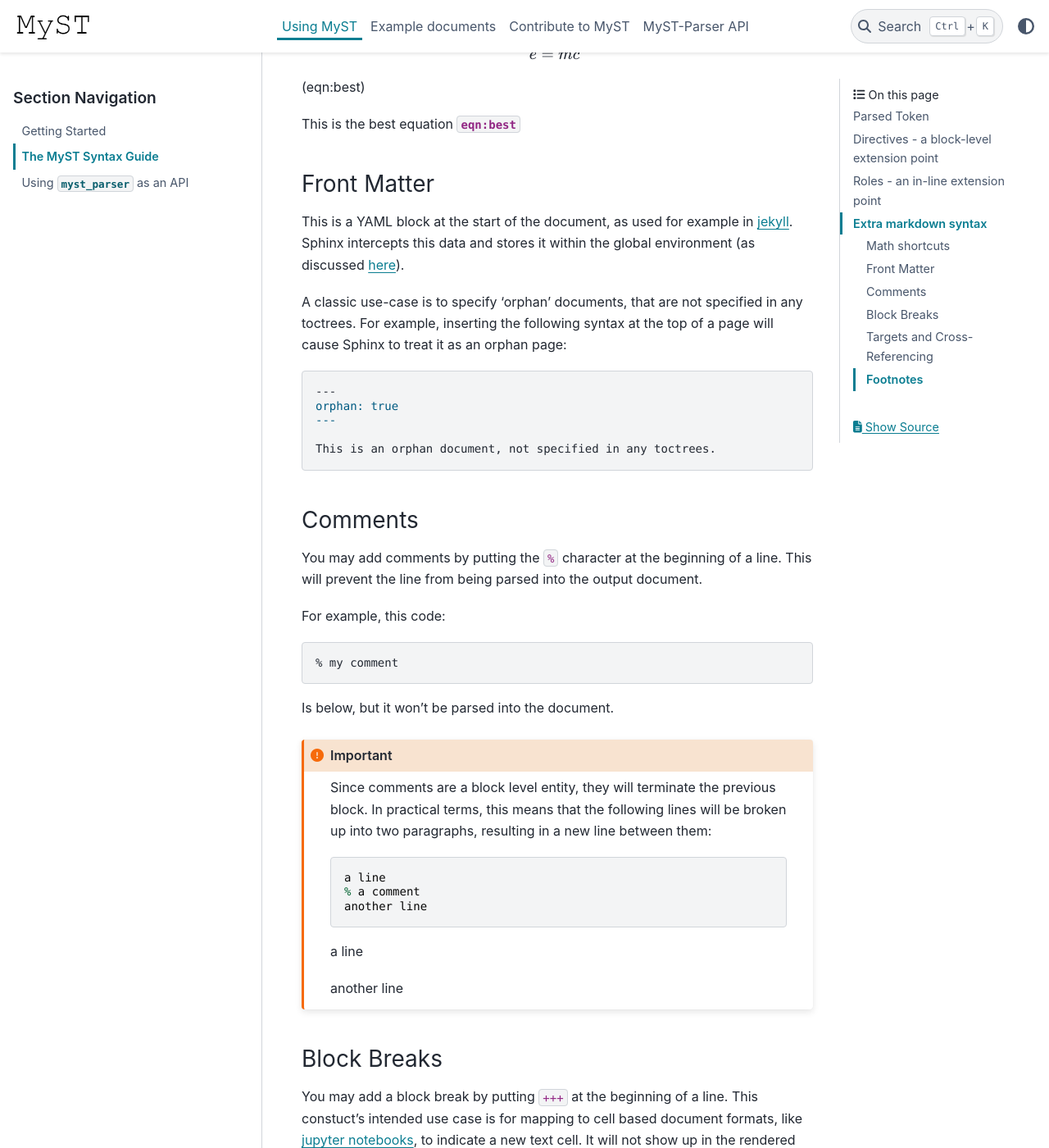
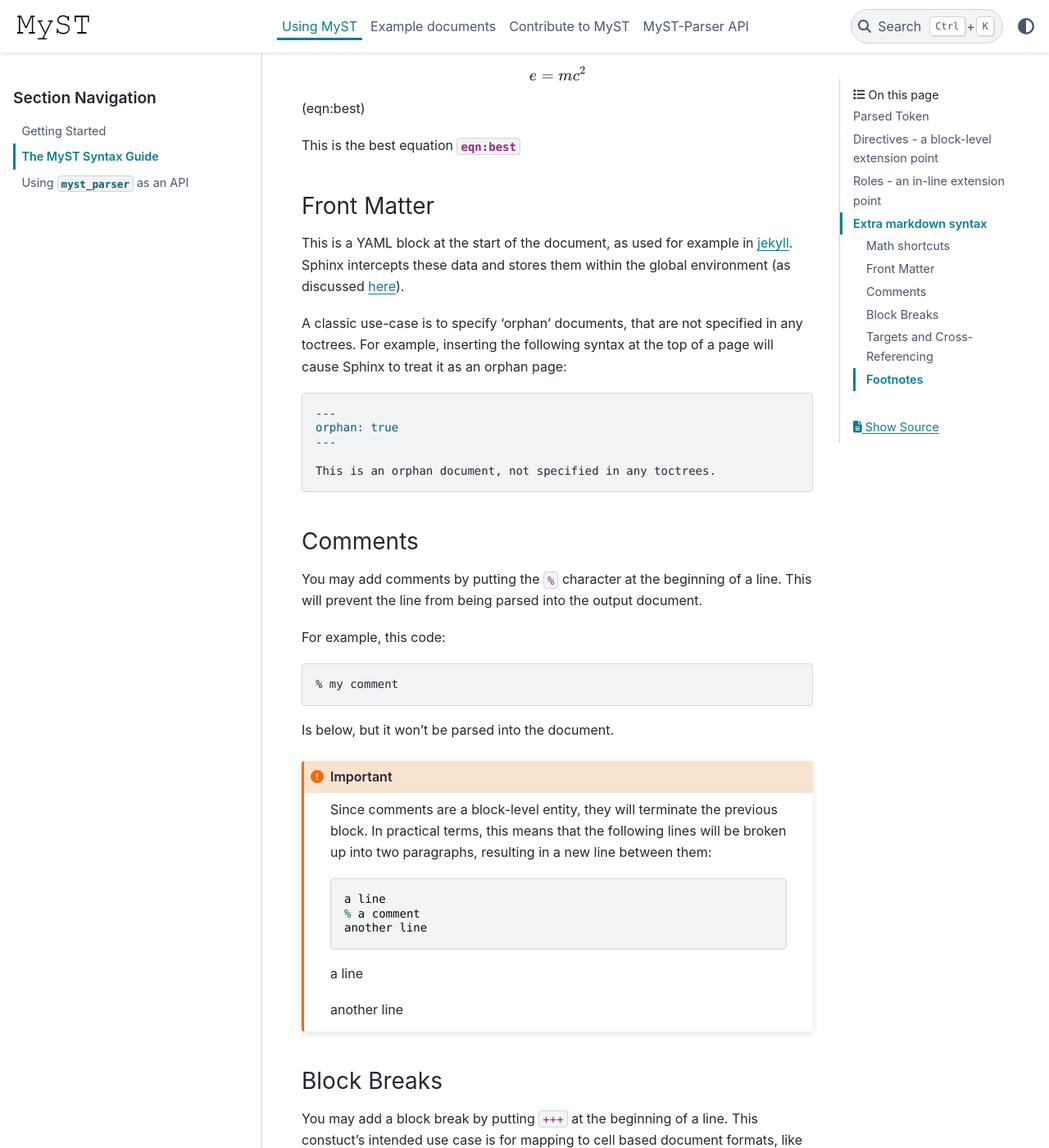
Before and after one commit to executablebooks/MyST-Parser, a Sphinx documentation site: the page built from docs/using/syntax.md, in a window 1280 px wide and 1400 px high, scrolled down 11965 px. Shown: the whole window at 82% size. Built offline with Sphinx 7.4.7 and the PyData theme 0.15.4, drawn with Linux system fonts in a browser that asks for light colours; some of the changed text lies outside the part shown.

Commit message:
Apply doc fixes suggested by @rossbar in #121

`````diff
--- a/docs/using/syntax.md
+++ b/docs/using/syntax.md
@@ -600,8 +600,8 @@
 ### Front Matter
 
 This is a YAML block at the start of the document, as used for example in
-[jekyll](https://jekyllrb.com/docs/front-matter/). Sphinx intercepts this data and
-stores it within the global environment (as discussed
+[jekyll](https://jekyllrb.com/docs/front-matter/). Sphinx intercepts these data and
+stores them within the global environment (as discussed
 [here](https://www.sphinx-doc.org/en/master/usage/restructuredtext/field-lists.html)).
 
 A classic use-case is to specify 'orphan' documents, that are not specified in any
@@ -634,7 +634,7 @@
 % my comment
 
 ````{important}
-Since comments are a block level entity, they will terminate the previous block.
+Since comments are a block-level entity, they will terminate the previous block.
 In practical terms, this means that the following lines
 will be broken up into two paragraphs, resulting in a new line between them:
 
`````
Also changed, not shown: other parts of docs/using/syntax.md (+1 -1 lines), docs/develop/test_infrastructure.md (+1 -1 lines), docs/index.md (+1 -1 lines).
